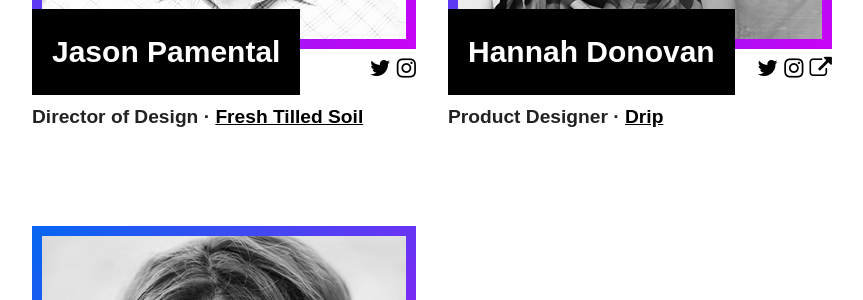
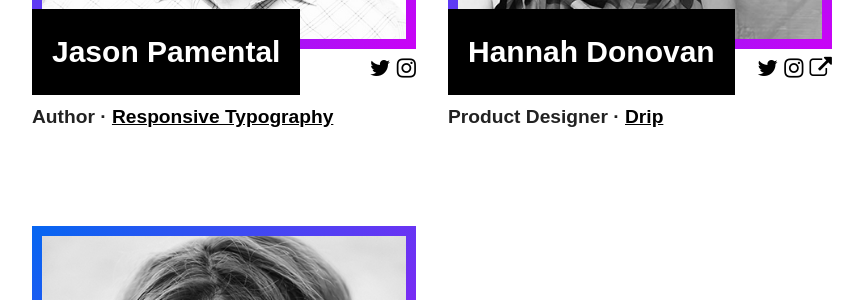
Before and after one commit to ninelabs/webafternoon, a Jekyll site: the page built from index.html, in a window 1280 px wide and 900 px high, scrolled down 2232 px. Shown: the part 154-454 px from the top of the window, without its empty margins (208-1071 px from the left). Built offline with Jekyll 4.4.1, drawn with Linux system fonts in a browser that asks for light colours; nearby versions of some CDN libraries.

Commit message:
Updated Jason's Bio
https://ninelabs.teamwork.com/tasks/5102956

```diff
--- a/_data/speakers.yml
+++ b/_data/speakers.yml
@@ -172,9 +172,9 @@
   firstname: Jason
   slug: jason-pamental
   photo: /img/jasonpamental.jpeg
-  job-title: Director of Design
-  company: Fresh Tilled Soil
-  company-website: http://www.freshtilledsoil.com/
+  job-title: Author
+  company: Responsive Typography
+  company-website: http://shop.oreilly.com/product/0636920034063.do
   twitter: http://www.twitter.com/jpamental
   linkedin:
   github:
@@ -182,7 +182,7 @@
   website:
   dribble: https://dribbble.com/jpamental
   bio: |
-    After over 20 years in the industry, you could say Jason Pamental knows a thing or two about how to build a successful design career. He has held positions such as Director of Design & Product Experience at [Fresh Tilled Soil](http://www.freshtilledsoil.com/), Platform Architect & Creative Director at Schoolyard, and co-founder of [h+w design](http://hwdesignco.com/about), Jason is also the author of [Responsive Typography](http://shop.oreilly.com/product/0636920034063.do) (from O’Reilly), and a co-host of Talking Drupal, a weekly podcast focused on all things Drupal and eCommerce.
+    After over 20 years in the industry, you could say Jason Pamental knows a thing or two about how to build a successful design career. He has held positions such as Director of Design & Product Experience at Fresh Tilled Soil, Platform Architect & Creative Director at Schoolyard, and co-founder of [h+w design](http://hwdesignco.com/about), Jason is also the author of [Responsive Typography](http://shop.oreilly.com/product/0636920034063.do) (from O’Reilly), and a co-host of Talking Drupal, a weekly podcast focused on all things Drupal and eCommerce.
 
     Self described as a web & typography nerd who specializes in being a generalist, Jason has an impressive portfolio of work that is truly in a league of its own. He is frequently found leading client workshops, defining design processes, and serving as a day-to-day touchpoint and ‘block-remover’ for project teams. He has also led groundbreaking designs for the likes of Yale, the NFL, and numerous Fortune 500 companies.
 
```
